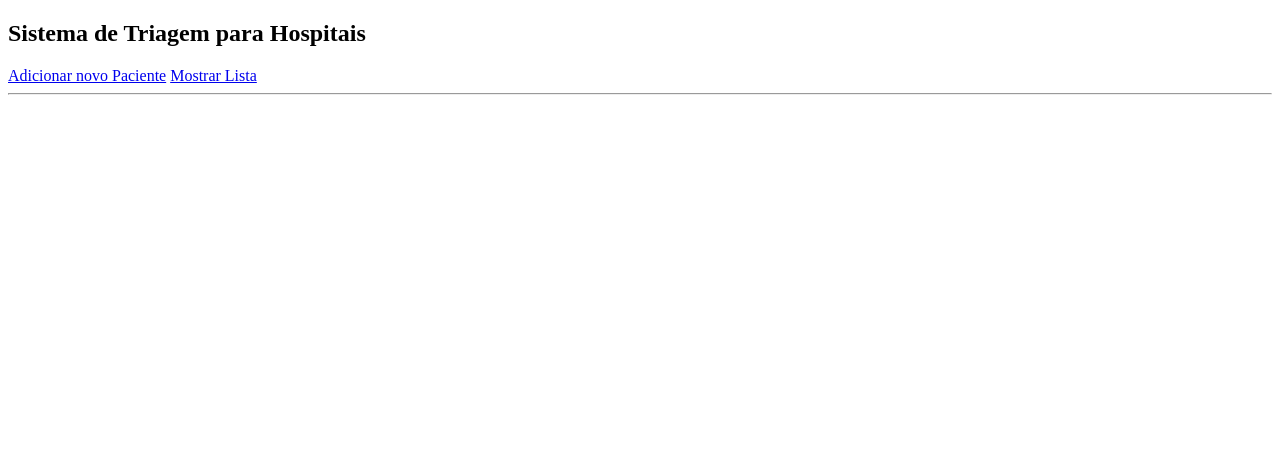
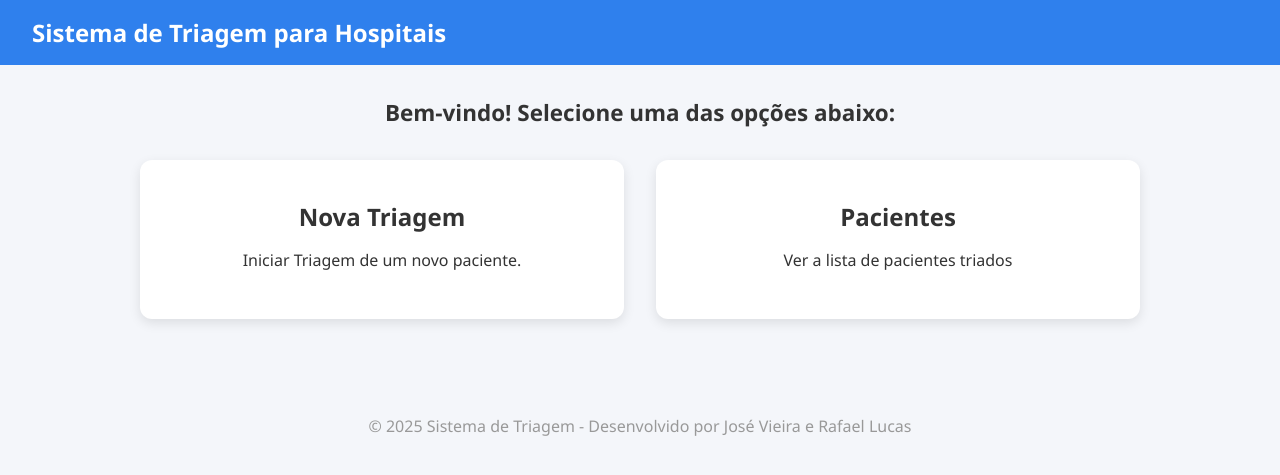
Before and after one commit to rafael-c3/Sistema_de_Triagem, a Django app: page /master/home/ in a window 1280 px wide. Shown: the top 475 px of the page. Run offline with Django 5.2, Linux system fonts and the light colour scheme.

Commit message:
V1.2 css aplicado na home

```diff
--- /dev/null
+++ b/triagem/static/front/css/base.css
@@ -0,0 +1,41 @@
+/* base.css */
+body {
+    margin: 0;
+    font-family: 'Segoe UI', Tahoma, Geneva, Verdana, sans-serif;
+    background-color: #f4f6fa;
+    color: #333;
+}
+
+header {
+    background-color: #2f80ed;
+    color: white;
+    padding: 1rem 2rem;
+    display: flex;
+    justify-content: space-between;
+    align-items: center;
+}
+
+header h1 {
+    margin: 0;
+    font-size: 1.5rem;
+}
+
+main {
+    max-width: 1000px;
+    margin: 2rem auto;
+    padding: 0 1rem;
+    text-align: center;
+}
+
+.BemVindo {
+    font-size: 1.2rem;
+    margin-bottom: 2rem;
+}
+
+
+footer {
+    text-align: center;
+    color: #999;
+    margin-top: 4rem;
+    padding: 1rem;
+}
--- a/triagem/static/front/css/index.css
+++ b/triagem/static/front/css/index.css
@@ -0,0 +1,35 @@
+
+
+header h1{
+    margin: 0;
+    font-size: 1.5rem;
+}
+
+
+
+
+.grid{
+    display: grid;
+    grid-template-columns:repeat(auto-fit, minmax(200px, 1fr)) ;
+    gap: 2rem;
+}
+
+
+.card{
+    background-color: white;
+    border-radius: 12px;
+    padding: 2rem;
+    box-shadow: 0 4px 12px rgba(0, 0, 0, 0.1);
+    text-decoration: none;
+    color: #333;
+    transition: transform 0.2s, box-shadow 0.2s;
+}
+
+.card:hover{
+    transform: translateY(-5px);
+    box-shadow: 0 6px 18px rgba(0, 0, 0, 0.15);
+}
+
+.card h2{
+    margin: 0.5rem 0;
+}
--- a/triagem/templates/site/index.html
+++ b/triagem/templates/site/index.html
@@ -1,17 +1,49 @@
 {% load static %}
 <!DOCTYPE html>
-<html lang="en">
+<html lang="pt-br">
 <head>
     <meta charset="UTF-8">
     <meta name="viewport" content="width=device-width, initial-scale=1.0">
     <title>Início</title>
+    <link rel="stylesheet" href="{% static 'front/css/base.css' %}?v=2">
     <link rel="stylesheet" href="{% static 'front/css/index.css' %}?v=2">
 </head>
 <body>
-    <h2>Sistema de Triagem para Hospitais</h2>
-    <a href="{% url 'hosp:criar' %}" class="link">Adicionar novo Paciente</a>
-    <a href="{% url 'hosp:listar' %}" class="link">Mostrar Lista</a>
-    <hr>
-    <br>
+    <header>
+        <h1>Sistema de Triagem para Hospitais</h1>
+
+    </header>
+
+    <main>
+
+        <div class="BemVindo">
+        <h3>Bem-vindo! Selecione uma das opções abaixo:</h3>
+        </div>
+        <div class="grid">
+        <a href="{% url 'hosp:criar' %}" class="card">
+            <h2>Nova Triagem</h2>
+            <p>Iniciar Triagem de um novo paciente.</p>
+        </a>
+        <a href="{% url 'hosp:listar' %}" class="card">
+            <h2>Pacientes</h2>
+            <p>Ver a lista de pacientes triados</p>
+        </a>
+
+
+
+
+
+        </div>
+
+
+    </main>
+
+    <footer>
+        <p>© 2025 Sistema de Triagem - Desenvolvido por José Vieira e Rafael Lucas</p>
+
+    </footer>
+
+
+
 </body>
 </html>
```
Also changed, not shown: triagem/static/front/css/listar.css (+66 -0 lines), triagem/templates/site/base.html (added, +23 -0 lines), triagem/templates/site/criar.html (+25 -6 lines), triagem/templates/site/listar.html (+15 -0 lines), 1 other file.
